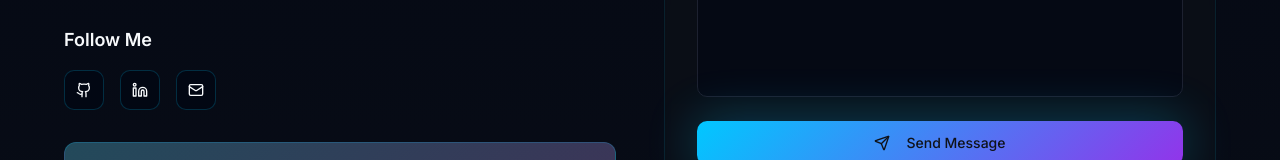
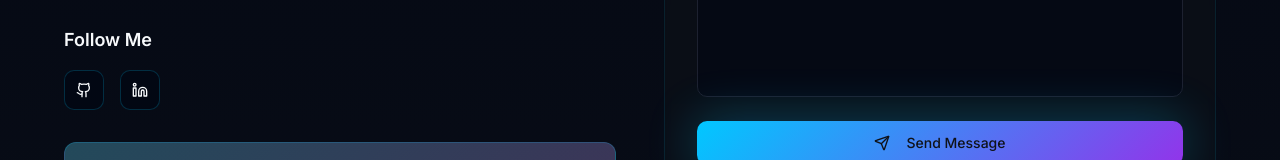
Before and after one commit to aryan00756/aryan-portfolio-web, a React (Vite) app: page / in a window 1280 px wide. Shown: the part 6335-6495 px from the top of the page. Built offline with nearby package versions, Linux system fonts and the light colour scheme.

Commit message:
Remove mail logo from contact
Remove the mail logo from the "Follow me" section in the contact component.

```diff
--- a/src/components/Contact.tsx
+++ b/src/components/Contact.tsx
@@ -46,12 +46,6 @@ const Contact = () => {
       label: "LinkedIn",
       href: "https://linkedin.com",
       color: "hover:text-neural"
-    },
-    {
-      icon: <Mail className="w-6 h-6" />,
-      label: "Email",
-      href: "mailto:ay6033756@gmail.com",
-      color: "hover:text-secondary"
     }
   ];
 
```
